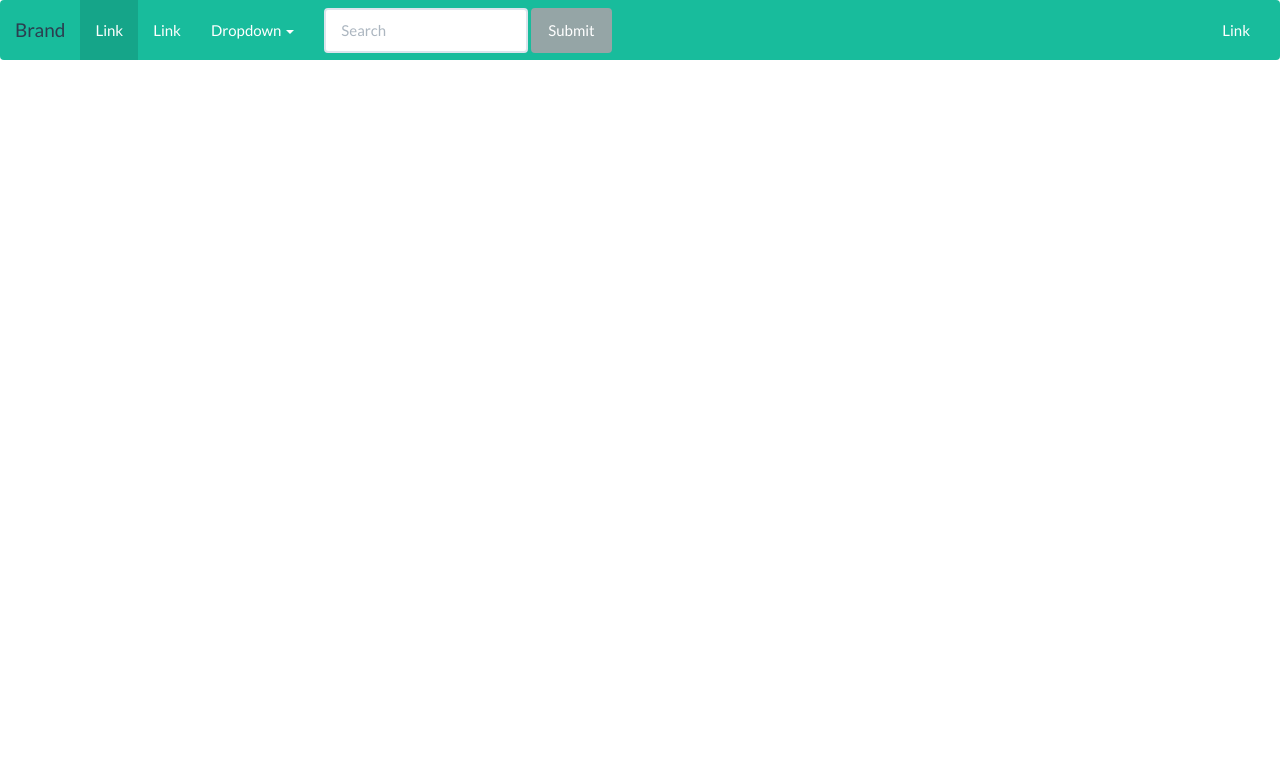
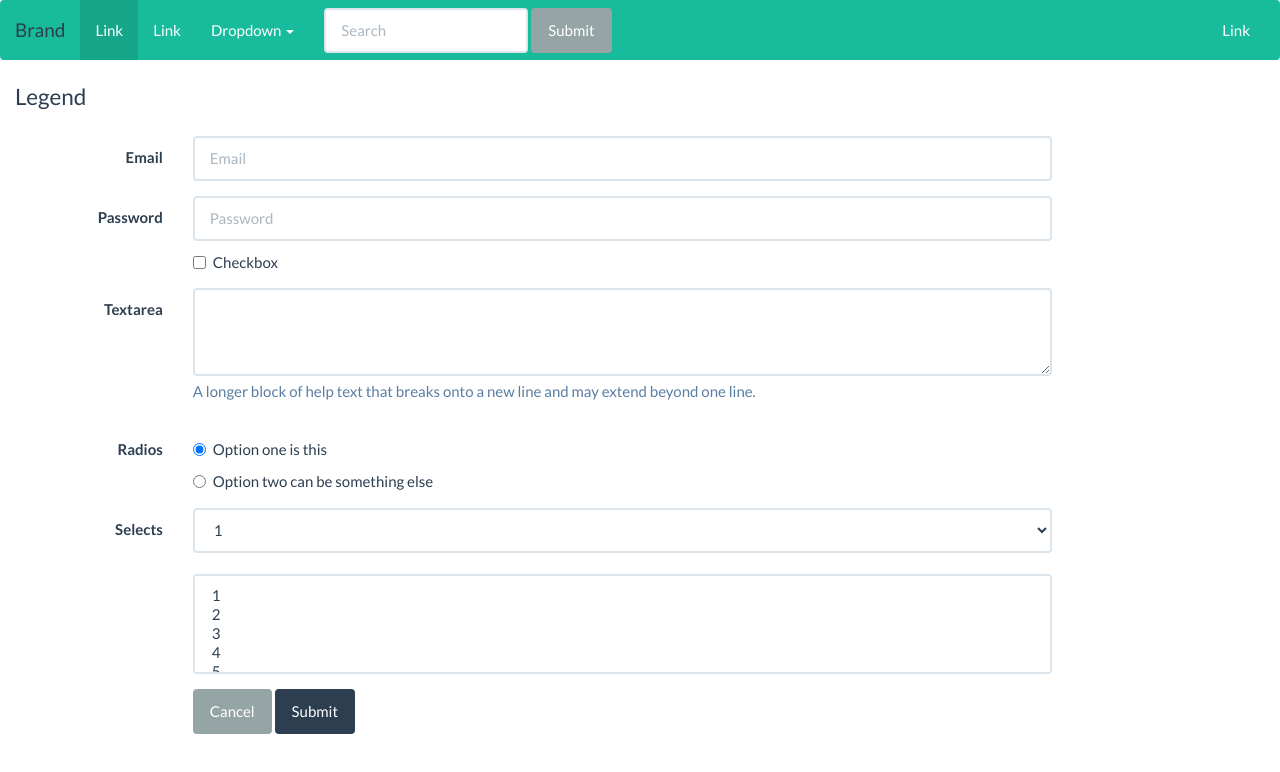
Before and after one commit to caballerodev/GitTest, a plain HTML site: page index.html in a window 1280 px wide. Drawn offline with Linux system fonts and the light colour scheme.

Commit message:
Se añadió el formulario y el div en col 8

```diff
--- a/index.html
+++ b/index.html
@@ -50,5 +50,79 @@
         </div>
     </div>
 </nav>
+<div class="col-md-10">
+<form class="form-horizontal">
+    <fieldset>
+        <legend>Legend</legend>
+        <div class="form-group">
+            <label for="inputEmail" class="col-lg-2 control-label">Email</label>
+            <div class="col-lg-10">
+                <input type="text" class="form-control" id="inputEmail" placeholder="Email">
+            </div>
+        </div>
+        <div class="form-group">
+            <label for="inputPassword" class="col-lg-2 control-label">Password</label>
+            <div class="col-lg-10">
+                <input type="password" class="form-control" id="inputPassword" placeholder="Password">
+                <div class="checkbox">
+                    <label>
+                        <input type="checkbox"> Checkbox
+                    </label>
+                </div>
+            </div>
+        </div>
+        <div class="form-group">
+            <label for="textArea" class="col-lg-2 control-label">Textarea</label>
+            <div class="col-lg-10">
+                <textarea class="form-control" rows="3" id="textArea"></textarea>
+                <span class="help-block">A longer block of help text that breaks onto a new line and may extend beyond one line.</span>
+            </div>
+        </div>
+        <div class="form-group">
+            <label class="col-lg-2 control-label">Radios</label>
+            <div class="col-lg-10">
+                <div class="radio">
+                    <label>
+                        <input type="radio" name="optionsRadios" id="optionsRadios1" value="option1" checked="">
+                        Option one is this
+                    </label>
+                </div>
+                <div class="radio">
+                    <label>
+                        <input type="radio" name="optionsRadios" id="optionsRadios2" value="option2">
+                        Option two can be something else
+                    </label>
+                </div>
+            </div>
+        </div>
+        <div class="form-group">
+            <label for="select" class="col-lg-2 control-label">Selects</label>
+            <div class="col-lg-10">
+                <select class="form-control" id="select">
+                    <option>1</option>
+                    <option>2</option>
+                    <option>3</option>
+                    <option>4</option>
+                    <option>5</option>
+                </select>
+                <br>
+                <select multiple="" class="form-control">
+                    <option>1</option>
+                    <option>2</option>
+                    <option>3</option>
+                    <option>4</option>
+                    <option>5</option>
+                </select>
+            </div>
+        </div>
+        <div class="form-group">
+            <div class="col-lg-10 col-lg-offset-2">
+                <button type="reset" class="btn btn-default">Cancel</button>
+                <button type="submit" class="btn btn-primary">Submit</button>
+            </div>
+        </div>
+    </fieldset>
+</form>
+</div>
 </body>
 </html>
```
Also changed, not shown: instructions.txt.
